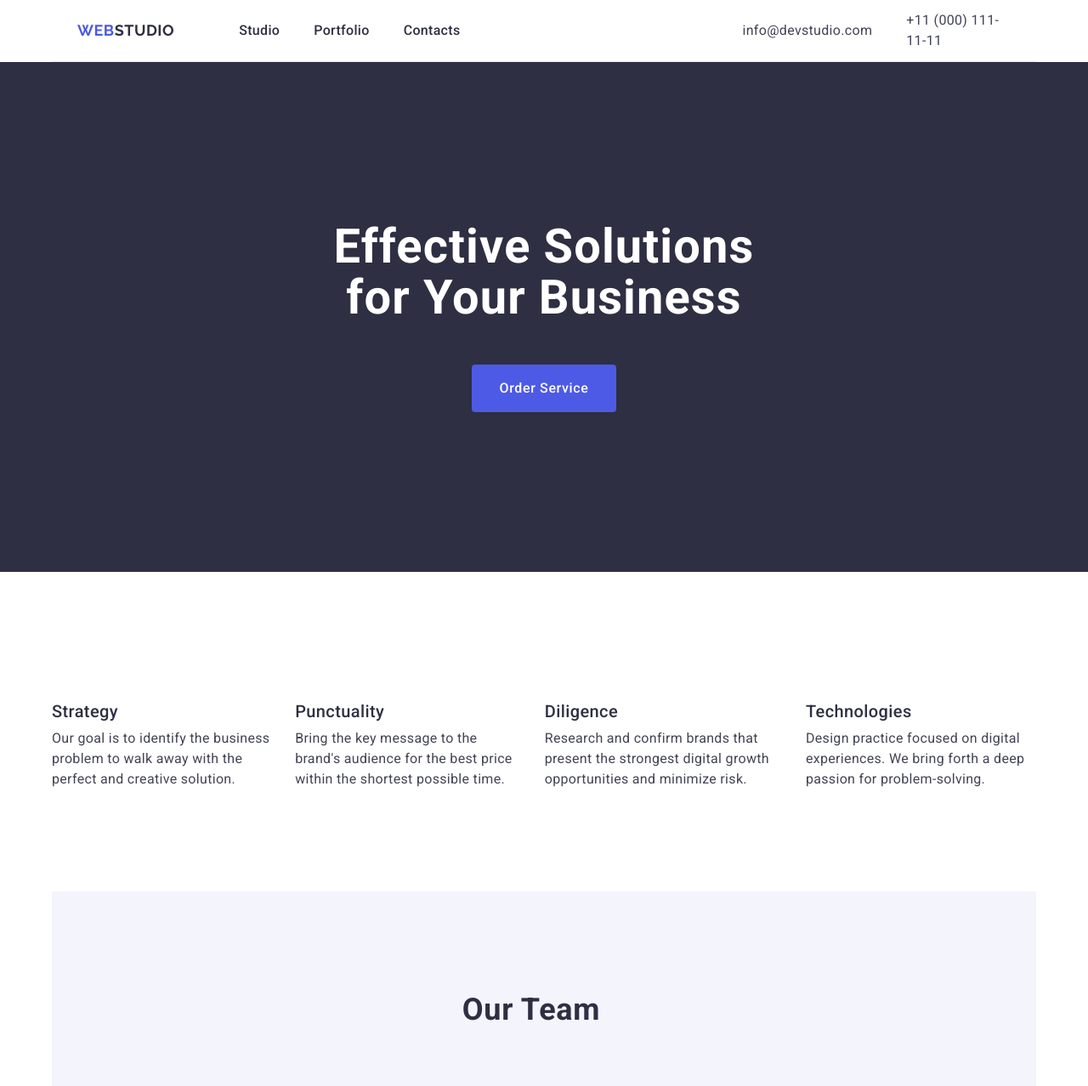
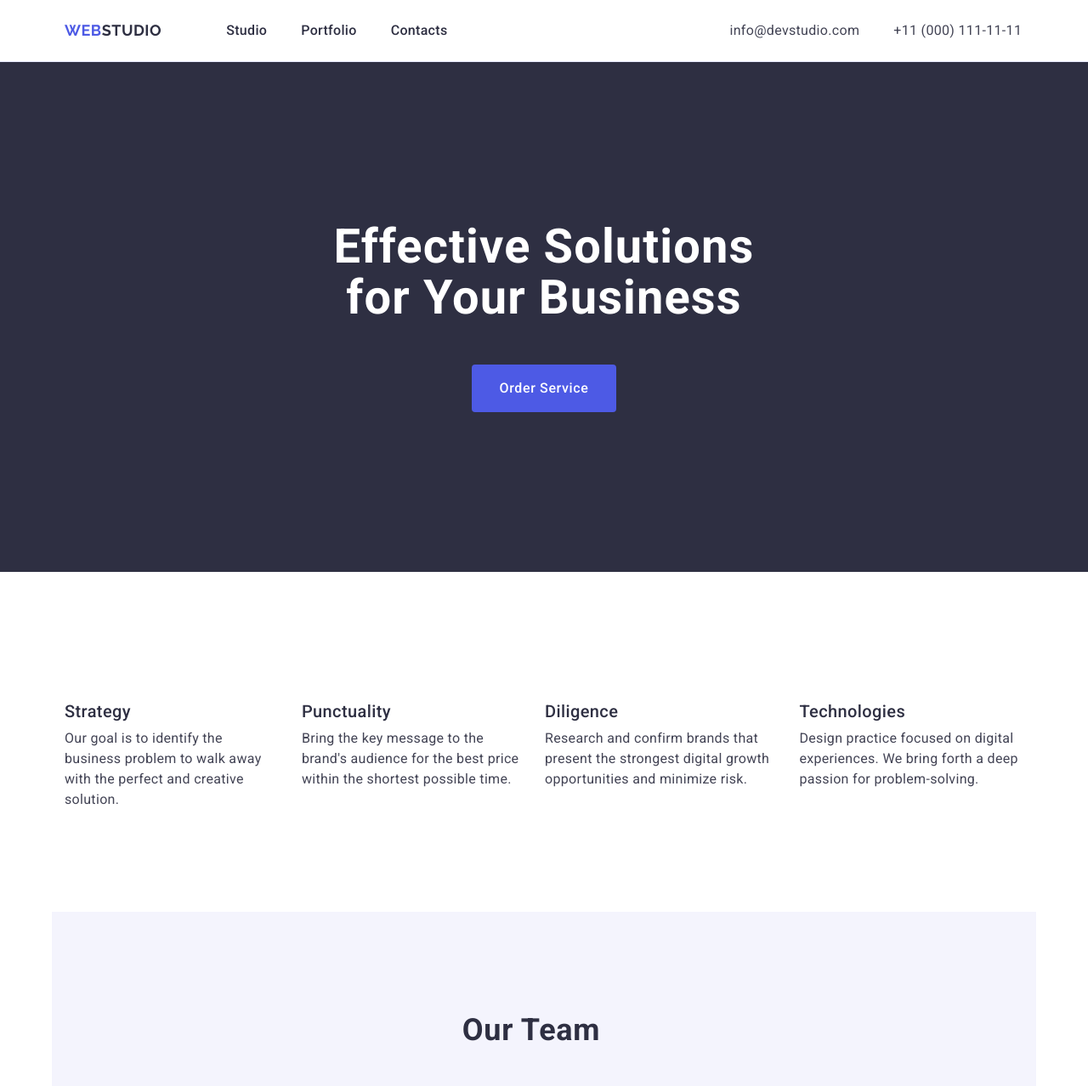
Before and after one commit to PotapchukVP/goit-markup-hw-01, a plain HTML site: page index.html in a window 1280 px wide. Shown: the top 1278 px of the page at 85% size. Drawn offline with nearby package versions, Linux system fonts and the light colour scheme.

Commit message:
fix_hw03

```diff
--- a/css/style.css
+++ b/css/style.css
@@ -37,6 +37,7 @@ img {
   width: 1158px;
   margin: 0 auto;
   padding: 0 15px;
+  align-items: center;
 }
 
 .container .container-header {
--- a/index.html
+++ b/index.html
@@ -22,8 +22,8 @@
   </head>
 
   <body>
-    <header class="container border-header">
-      <div class="container container-header">
+    <header class="border-header">
+      <div class="container">
         <nav class="container-header">
           <a class="logo-text" href="./index.html" target="_top"
             >Web<span class="logo-text-color">Studio</span></a
@@ -65,14 +65,15 @@
         </div>
       </section>
 
-      <section class="advantage-section container">
+      <section class="container">
+        <div class="advantage-section">
           <h2 hidden>Advantages</h2>
           <ul class="advantage-list">
             <li>
               <h3 class="h-three-style">Strategy</h3>
               <p class="p-style">
-              Our goal is to identify the business problem to walk away with the
-              perfect and creative solution.
+                Our goal is to identify the business problem to walk away with
+                the perfect and creative solution.
               </p>
             </li>
             <li>
@@ -97,6 +98,7 @@
               </p>
             </li>
           </ul>
+        </div>
       </section>
 
       <section class="our-team-section container">
```
Lines whose indentation alone changed are shown as unchanged.
